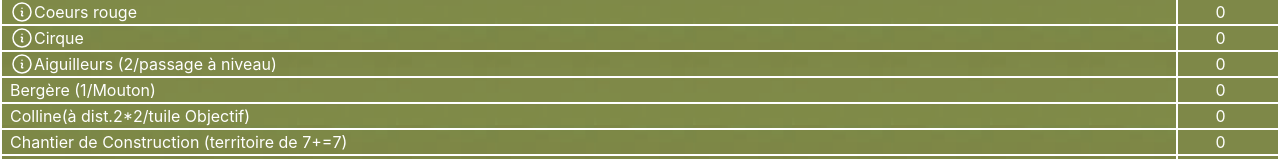
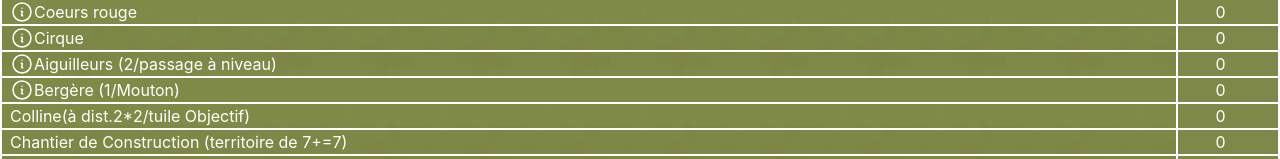
Before and after one commit to maldestor95/score, a Vue app: page / in a window 1280 px wide. Shown: the part 375-534 px from the top of the page. Built offline with nearby package versions, Linux system fonts and the light colour scheme.

Commit message:
add sheperdess tile

```diff
--- a/src/components/tile.vue
+++ b/src/components/tile.vue
@@ -80,7 +80,7 @@ const dessine = () => {
             ctx.drawImage(img, 15, 710, 270, 235, 0, 0, iconSize(), iconSize());
             break;
           case tileNameEnum.Sheperdess.toString():
-            // ctx.drawImage(img, 280, 5, 270, 235, 0, 0, iconSize(), iconSize());
+            ctx.drawImage(img, 550, 480, 270, 235, 0, 0, iconSize(), iconSize());
             break;
           case tileNameEnum.Hill.toString():
             // ctx.drawImage(img, 280, 5, 270, 235, 0, 0, iconSize(), iconSize());
--- a/src/pages/dorf/dorficon.vue
+++ b/src/pages/dorf/dorficon.vue
@@ -35,6 +35,12 @@
       <image xlink:href="/scoreicons.svg" />
     </svg>
   </span>
+  <!-- Sheperdess -->
+  <span v-if="icontype == 'Sheperdess'">
+    <svg viewBox="200 0 50 60" :width="size" :height="20">
+      <image xlink:href="/scoreicons.svg" />
+    </svg>
+  </span>
 </template>
 
 <script setup lang="ts">
--- a/src/pages/dorf/index.vue
+++ b/src/pages/dorf/index.vue
@@ -103,7 +103,9 @@
         <dorficon icontype="" :size="20"></dorficon>
       </unlock>
 
-      <unlock v-model="score.Bergere">Bergère (1/Mouton)</unlock>
+      <unlock v-model="score.Bergere"
+        ><cardhelp @click="showCard(TileE.Sheperdess)">Bergère (1/Mouton)</cardhelp>
+      </unlock>
 
       <unlock v-model="score.Colline">Colline(à dist.2*2/tuile Objectif)</unlock>
 
```
